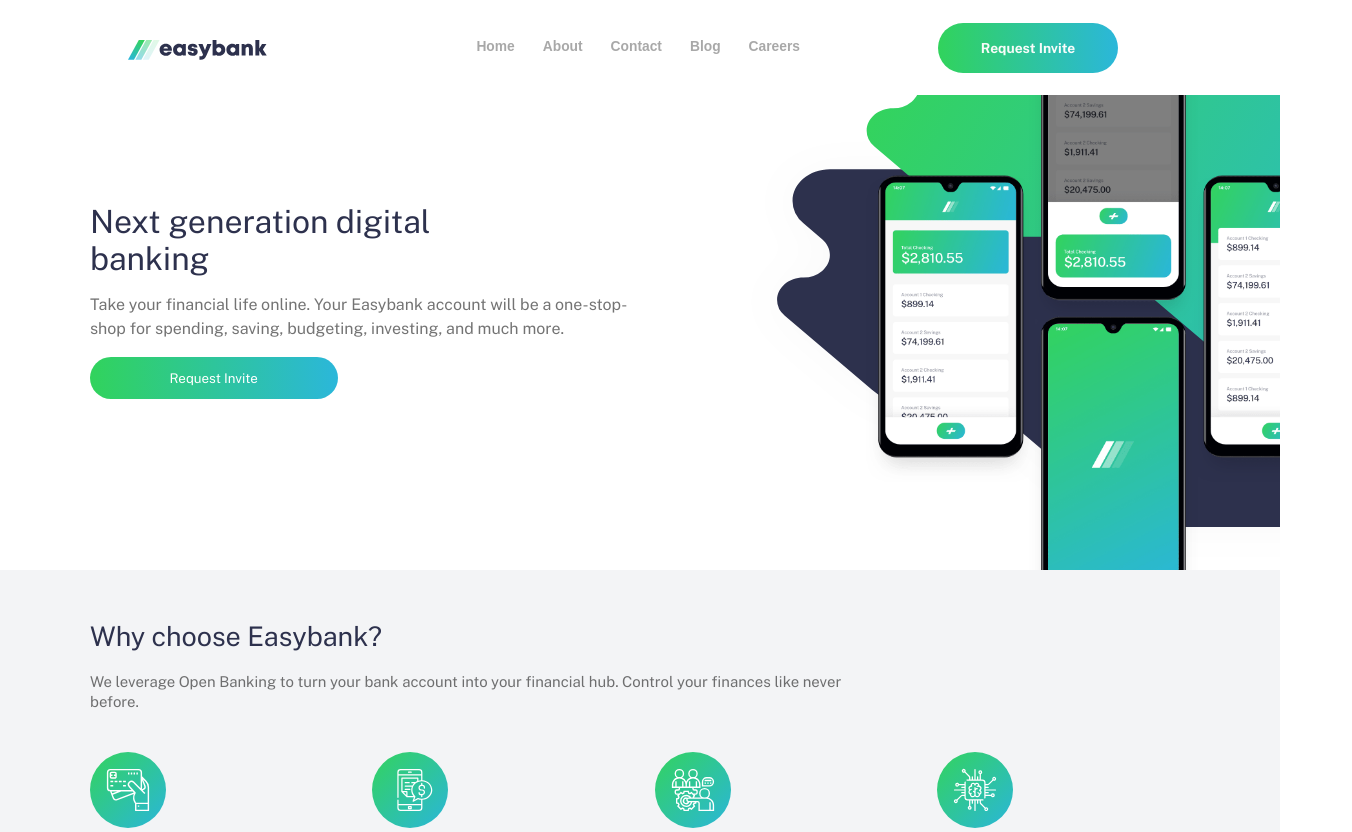
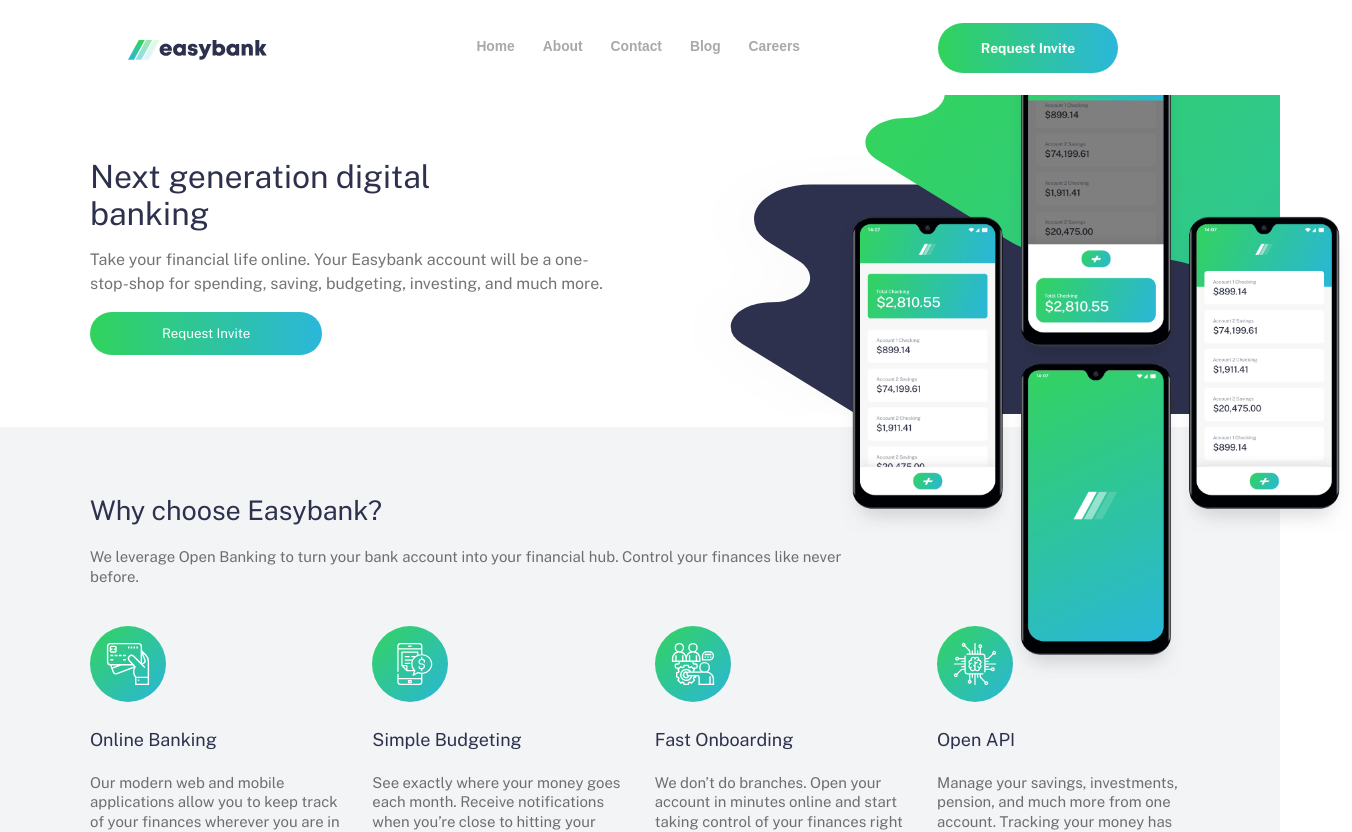
Before and after one commit to IdrisDY/Frontend-Mentor-Easybank-Landing-Page, a React (Create React App) app: page / in a window 1280 px wide. Shown: the top 832 px of the page, 1352 px wide, since content can reach past the window. Built offline with nearby package versions, Linux system fonts and the light colour scheme.

Commit message:
fixed img position absolute over propssection

```diff
--- a/src/App.css
+++ b/src/App.css
@@ -266,22 +266,20 @@
 
 @media (min-width: 990px) {
   .mockups {
-    width: -webkit-fit-content;
-    width: -moz-fit-content;
-    width: fit-content;
     -webkit-box-orient: horizontal;
     -webkit-box-direction: reverse;
         -ms-flex-direction: row-reverse;
             flex-direction: row-reverse;
+    position: relative;
   }
   .mockups .mockup-div {
     display: -webkit-box;
     display: -ms-flexbox;
     display: flex;
-    width: 100%;
-    position: relative;
-    background-size: 150% 100%;
-    overflow-x: hidden;
+    width: 60%;
+    height: 100%;
+    min-height: 414px;
+    background-size: 200% 150%;
     background-clip: border-box;
     -webkit-box-pack: end;
         -ms-flex-pack: end;
@@ -289,12 +287,13 @@
     background-image: url("./Components/images/bg-intro-desktop.svg");
   }
   .mockups .mockup-div .mockup-img {
-    position: relative;
-    bottom: 0;
-    top: 3em;
-    right: -4.5em;
-    height: auto;
-    z-index: 9999;
+    overflow-x: none;
+    overflow-y: none;
+    width: 40%;
+    position: absolute;
+    top: 5em;
+    right: -4em;
+    z-index: 99999999999;
   }
   .mockups .mockup-div .intro-content {
     -webkit-box-pack: justify;
@@ -321,12 +320,12 @@
     width: 45%;
   }
   .mockups .intro-div {
-    width: 100%;
-    padding: 3em 5em;
+    width: 50%;
+    padding: 7em 3em 4em 5em;
   }
   .prop-section {
-    padding: 2em 5em;
-    z-index: -99999999;
+    padding: 3em 5em;
+    z-index: -999999;
   }
   .prop-section h1, .prop-section h3 {
     margin: 0;
--- a/src/App.scss
+++ b/src/App.scss
@@ -204,21 +204,29 @@
   padding: 1em 1em;
   }
 
-
 }
 
  @media(min-width:990px){
 .mockups{
-  width: fit-content;
+  // width: fit-content;
   flex-direction: row-reverse;
+  position: relative;
+  // justify-content: flex-start;
+  // align-items: flex-start;
   .mockup-div{
     display: flex;
-    width: 100%;
-    position: relative;
+    width: 60%;
+    // float: left;
+    // top: 1em;
+    // right: 0;
+    // left: 50%;
+    // z-index: 999999;
+    height: 100%;
+min-height: 414px;
        // margin-right: -10%;
-    background-size: 150% 100% ;
+    background-size:200% 150%;
     // padding:1em 4em ;
-    overflow-x: hidden;
+//     overflow-x: hidden;
 // overflow-y: hidden;
     background-clip: border-box;
   justify-content: flex-end;
@@ -226,14 +234,19 @@
     background-image: url('./Components/images/bg-intro-desktop.svg') ;
   .mockup-img{
 //     display: flex;
-//  width: 100%;
- position: relative;
- bottom: 0;
- top: 3em;
- right: -4.5em;
+overflow-x: none;
+overflow-y: none;
+
+ width: 40%;
+ position: absolute;
+//  bottom: -7em;
+ top: 5em;
+right: -4em;
 //  right: 0;
-height: auto;
-z-index: 9999;
+// height: auto;
+z-index: 99999999999;
+// height: 70vh;
+
 
   }
   .intro-content{
@@ -255,20 +268,19 @@
   }
   .req-btn{
 margin: 0;
-// text-align: left;
 width: 45%;
-// padding: 2em 3em;
   }
 
   .intro-div{
-    width: 100%;
-    padding: 3em 5em;
+    width: 50%;
+    padding: 7em 3em 4em 5em ;
 
   }
 }
 .prop-section{
-  padding: 2em 5em;
-  z-index: -99999999;
+  padding: 3em 5em;
+  z-index: -999999;
+
   h1,h3{
     margin: 0;
     text-align: left;
@@ -281,7 +293,6 @@
   .props{
     width: 23%;
     display: flex;
-    // justify-content: space-evenly;
     flex-direction: column;
     align-items: flex-start;
 
@@ -332,10 +343,6 @@
   h6{
     text-align: right;
   }
-//   h1{
-// padding-top: 6em;
-// border: 5px solid black;
-// }
 
 }
  }
@@ -427,8 +434,6 @@
     #lis2{
       display: block;
       list-style: none;
-      // margin-left: 29.2%;
-      // padding-top: 0.8em;
       margin: auto;
       top: 10px;
     }
@@ -452,20 +457,15 @@
 font-weight: 400;
 padding: 0 2.5em;}
 .h3-new-font{
-
 font-size: 1rem;
 }
 
 .card{
-  // width: 98%;
   max-width: 85%;
-
-  // height: 380px;
   margin: auto;
   display: grid;
   grid-template-columns:1fr 1fr 1fr 1fr ;
   margin-top: 5%;
-
 }
 .cast{
   width: fit-content;
@@ -484,21 +484,16 @@
     color: $darkblue;
 text-align: center;  }
   .cast{
-    // margin-bottom: 1700px;
     padding:4em 0 0 0;
   }
   .white{
-    // margin-left: 16px;
 border-radius: 0 0 .5em .5em;  }
 
 }
 
 .cards{
   height: 100%;
-
-  // margin: 26px;
   padding: .4em ;
-
   border-radius: 6.4px;
 }
 @media(max-width:990px){
@@ -511,12 +506,8 @@
     font-weight: 300;
     width: 100%;
   }
+}
 
-}
-.pic{
-
-  // height: 180px;
-}
  #picture1{
    height: 7.25em;
  }
@@ -533,7 +524,6 @@
   font-size: 100%;
   color: $darkblue;
   font-weight: 400;
-
 }
 p{
   font-size: 83%;
```
Also changed, not shown: 1 other file (tests, documents, lock files or other folders).
